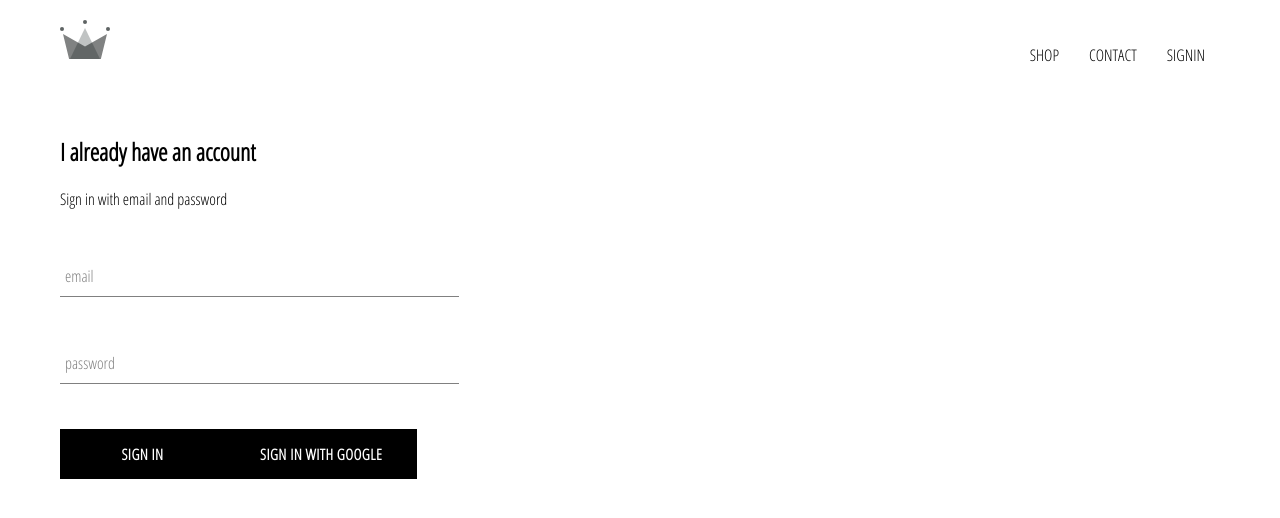
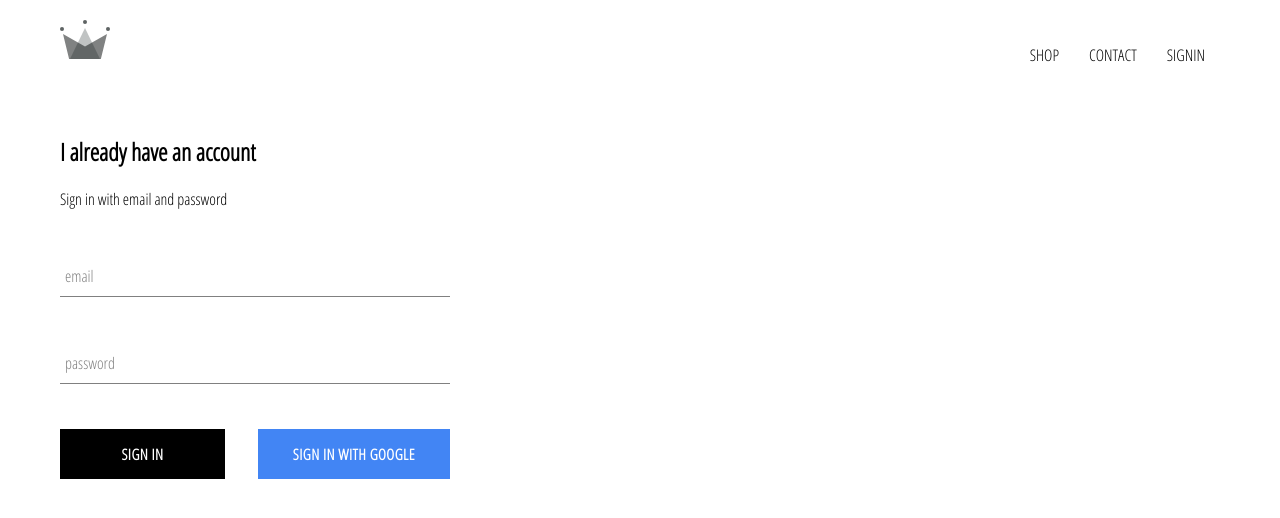
Before and after one commit to sarkis1231/crwn-clothing, a React (Create React App) app: page /signin in a window 1280 px wide. Shown: the top 518 px of the page. Built offline with nearby package versions, Linux system fonts and the light colour scheme; no server answers.

Commit message:
integradet firebase into application, created signIn page with signIn component and and sign in with google

```diff
--- a/src/App.css
+++ b/src/App.css
@@ -7,3 +7,7 @@
     text-decoration: none;
     color: black;
 }
+
+*{
+    box-sizing: border-box;
+}
--- a/src/App.js
+++ b/src/App.js
@@ -30,16 +30,18 @@
 
 
   render() {
+    const { currentUser } = this.state;
+
     return (
       <div >
-        <Header />
+        <Header currentUser={currentUser} />
         <Switch>
           <Route exact path='/' component={HomePage} />
           <Route path='/shop' component={ShopPage} />
           <Route path='/signin' component={SignInSignUp} />
         </Switch>
 
-      </div >
+      </div>
     );
 
   }
--- a/src/components/custom-button/CustomButton.jsx
+++ b/src/components/custom-button/CustomButton.jsx
@@ -5,8 +5,8 @@
 
 
 
-const CustomButton = ({ children, ...otherProps }) => (
-    <button className='custom-button' {...otherProps}>
+const CustomButton = ({ children, isGoogleSignIn, ...otherProps }) => (
+    <button className={`${isGoogleSignIn ? 'google-sign-in' : ''} custom-button`} {...otherProps}>
         {children}
     </button>
 );
--- a/src/components/custom-button/customButton.scss
+++ b/src/components/custom-button/customButton.scss
@@ -19,4 +19,18 @@
       color: black;
       border: 1px solid black;
     }
+
+    &.google-sign-in{
+
+      background-color: #4285f4;
+      color: white;
+
+      &:hover{
+        background-color: #357ae8;
+        border: none;
+      }
+
+    }
+
+
   }
--- a/src/components/header-component/Header.jsx
+++ b/src/components/header-component/Header.jsx
@@ -1,14 +1,15 @@
 import React from 'react';
-import { Link } from 'react-router-dom'
-import { ReactComponent as Logo } from '../../assets/crown.svg'
+import { Link } from 'react-router-dom';
+import { ReactComponent as Logo } from '../../assets/crown.svg';
+import { auth } from '../../firebase/fireBaseUtils';
 import './header.scss';
 
 
 
 
-const Header = () => (
+const Header = ({ currentUser }) => (
     <div className='header'>
-
+        {console.log('currentUser' + currentUser)}
         <Link className='log-container' to='/'>
             <Logo className='logo' />
         </Link>
@@ -19,9 +20,15 @@
             <Link className='option' to='/shop'>
                 CONTACT
             </Link>
-            <Link className='option' to='/signin'>
-                SIGNIN
-            </Link>
+            {
+                currentUser ?
+                    <div className='option' onClick={() => auth.signOut()}>SIGN OUT</div>
+                    :
+                    <Link className='option' to='/signin'>
+                        SIGNIN
+                </Link>
+            }
+
         </div>
     </div>
 )
--- a/src/components/header-component/header.scss
+++ b/src/components/header-component/header.scss
@@ -20,6 +20,7 @@
 
       .option {
         padding: 10px 15px;
+        cursor: pointer;
       }
     }
   }
--- a/src/components/sign-in/SignIn.jsx
+++ b/src/components/sign-in/SignIn.jsx
@@ -23,7 +23,7 @@
 
     handleChange = (e) => {
         const { name, value } = e.target;
-        this.setState({ [name]: value })
+        this.setState({ [name]: value });
     }
 
     render() {
@@ -48,21 +48,23 @@
                         handleChange={this.handleChange}
                         label='password'
                         required />
+                    <div className='buttons'>
 
-
-
-
-                    <CustomButton type='submit'>Sign In</CustomButton>
-                    <CustomButton onClick={signInWithGoogle}>
-                        {' '}
-                        Sign in with Google {' '}
-                    </CustomButton>
+                        <CustomButton type='submit'>Sign In</CustomButton>
+                        <CustomButton
+                            onClick={signInWithGoogle}
+                            isGoogleSignIn
+                        >
+                            {' '}
+                            Sign in with Google {' '}
+                        </CustomButton>
+                    </div>
                 </form>
             </div>
         )
     }
 
-}
+};
 
 
 export default SignIn;
--- a/src/components/sign-in/signIn.scss
+++ b/src/components/sign-in/signIn.scss
@@ -1,5 +1,5 @@
 .sign-in{
-    width: 30vw;
+    width: 390px;
     display: flex;
     flex-direction: column;
 
@@ -7,4 +7,9 @@
     .title{
         margin: 10px 0;
     }
+
+    .buttons{
+        display:flex;
+        justify-content: space-between;
+    }
 }
```
